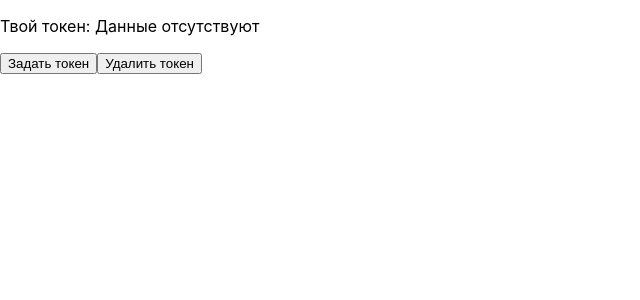
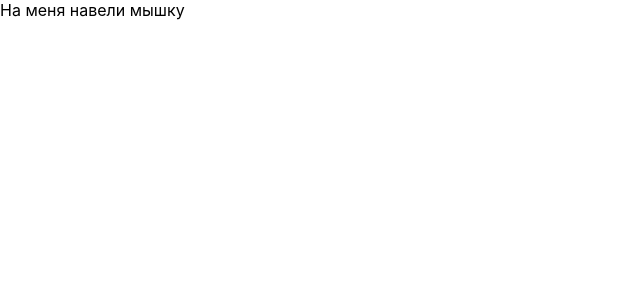
Before and after one commit to Antonov2504/react-custom-hooks, a React (Create React App) app: page / in a window 1280 px wide. Shown: the top 300 px of the page, without its empty margins (0-640 px from the left). Built offline with nearby package versions, Linux system fonts and the light colour scheme.

Commit message:
feat: add useHover custom hook

```diff
--- a/src/App.tsx
+++ b/src/App.tsx
@@ -1,8 +1,8 @@
 import './App.css';
-import { TokenStorage } from './components/TokenStorage';
+import { HoverElement } from './components/HoverElement';
 
 function App() {
-  return <TokenStorage />;
+  return <HoverElement />;
 }
 
 export default App;
--- /dev/null
+++ b/src/components/HoverElement/HoverElement.tsx
@@ -0,0 +1,11 @@
+import { useHover } from '../../hooks/useHover';
+
+export const HoverElement = () => {
+  const { hovered, ref } = useHover();
+
+  return (
+    <div ref={ref}>
+      {hovered ? 'На меня навели мышку' : 'Наведи мышкой на меня'}
+    </div>
+  );
+};
--- /dev/null
+++ b/src/components/HoverElement/index.ts
@@ -0,0 +1 @@
+export { HoverElement } from './HoverElement';
--- /dev/null
+++ b/src/hooks/useHover.ts
@@ -0,0 +1,35 @@
+import { useLayoutEffect, useRef, useState } from "react";
+
+export const useHover = () => {
+  const ref = useRef<HTMLDivElement>(null);
+  const [hovered, setHovered] = useState(false);
+
+  const handleMouseEnter = () => {
+    setHovered(true);
+  };
+
+  const handleMouseLeave = () => {
+    setHovered(false);
+  };
+
+  useLayoutEffect(() => {
+    const element = ref.current;
+
+    if (element) {
+      element.addEventListener('mouseenter', handleMouseEnter);
+      element.addEventListener('mouseleave', handleMouseLeave);
+    }
+
+    return () => {
+      if (element) {
+        element.removeEventListener('mouseenter', handleMouseEnter);
+        element.removeEventListener('mouseleave', handleMouseLeave);
+      }
+    };
+  }, []);
+
+  return {
+    ref,
+    hovered,
+  };
+};
```
